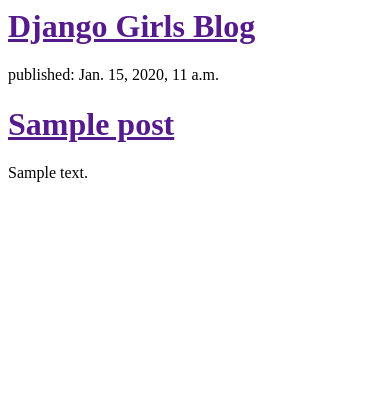
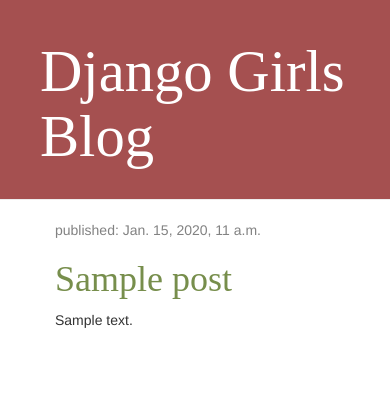
Before and after one commit to annelovescode/my-first-blog, a Django app: template blog/templates/blog/post_list.html in a window 390 px wide. Shown: the top 399 px of the page. Run offline with Django 3.2, Linux system fonts and the light colour scheme; the template is opened without the code that fills it: values that come from a table or form of the project are taken from there, others are empty; tables that the repository leaves empty hold one stand-in row (values such as "Sample post"); some libraries are stand-ins or nearby versions.

Commit message:
Css Ändrungen

```diff
--- /dev/null
+++ b/blog/static/css/blog.css
@@ -0,0 +1,46 @@
+.page-header {
+    background-color: #A55050;
+    margin-top: 0;
+    padding: 20px 20px 20px 40px;
+}
+
+.page-header h1, .page-header h1 a, .page-header h1 a:visited, .page-header h1 a:active {
+    color: #ffffff;
+    font-size: 44pt;
+    text-decoration: none;
+}
+
+.content {
+    margin-left: 40px;
+}
+
+h1, h2, h3, h4 {
+    font-family: 'Amatic SC'; font-weight: lighter;
+}
+
+.date {
+    color: #828282;
+}
+
+.save {
+    float: right;
+}
+
+.post-form textarea, .post-form input {
+    width: 100%;
+}
+
+.top-menu, .top-menu:hover, .top-menu:visited {
+    color: #ffffff;
+    float: right;
+    font-size: 26pt;
+    margin-right: 20px;
+}
+
+.post {
+    margin-bottom: 70px;
+}
+
+.post h1 a, .post h1 a:visited {
+    color: #778E4C;
+}
--- a/blog/templates/blog/post_list.html
+++ b/blog/templates/blog/post_list.html
@@ -1,17 +1,29 @@
+    {% load staticfiles %}
     <html>
     <head>
+      <link rel="stylesheet" href="//maxcdn.bootstrapcdn.com/bootstrap/3.2.0/css/bootstrap.min.css">
+      <link rel="stylesheet" href="//maxcdn.bootstrapcdn.com/bootstrap/3.2.0/css/bootstrap-theme.min.css">
+      <link rel="stylesheet" href="{% static 'css/blog.css' %}">
         <title>Django Girls blog</title>
     </head>
     <body>
-        <div>
+        <div class="page-header">
             <h1><a href="">Django Girls Blog</a></h1>
         </div>
+        <div class="content container">
+      <div class="row">
+          <div class="col-md-8">
               {% for post in posts %}
-        <div>
+                  <div class="post">
+                      <div class="date">
                           <p>published: {{ post.published_date }}</p>
+                      </div>
                       <h1><a href="">{{ post.title }}</a></h1>
                       <p>{{ post.text|linebreaksbr }}</p>
                   </div>
               {% endfor %}
+          </div>
+      </div>
+  </div>
     </body>
 </html>
```
Lines whose indentation alone changed are shown as unchanged.
